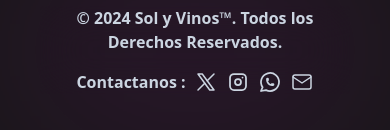
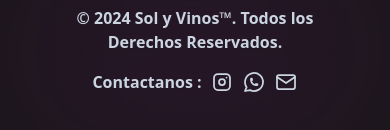
Before and after one commit to JeroDominik/SolYVinos-SA, a Next.js app: page / in a window 390 px wide. Shown: the part 10403-10533 px from the top of the page. Built offline with nearby package versions, Linux system fonts and the light colour scheme.

Commit message:
More Icons added and changed in the Folder

```diff
--- a/src/components/Icons/Icons.tsx
+++ b/src/components/Icons/Icons.tsx
@@ -1,5 +1,6 @@
 export const IconUSA = () => (
-    <svg className="size-5 lg:size-6 rounded-full me-3" aria-hidden="true" viewBox="0 0 3900 3900">
+    <svg className="size-5 lg:size-6 rounded-full me-3"
+        viewBox="0 0 3900 3900">
         <path fill="#b22234" d="M0 0h7410v3900H0z"/>
         <path d="M0 450h7410m0 600H0m0 600h7410m0 600H0m0 600h7410m0 600H0" stroke="#fff" strokeWidth="300"/>
         <path fill="#3c3b6e" d="M0 0h2964v2100H0z"/>
@@ -12,13 +13,58 @@
     </svg>
 )
 
-export const IconDelete = () => (
-    <svg className="size-7 text-gray-500"
+export const IconWsp = () => (
+    <svg className="size-6"
         viewBox="0 0 24 24"
-        strokeWidth="2"
+        fill="none"
         stroke="currentColor"
-        fill="none">
-        <path stroke="none" d="M0 0h24v24H0z" fill="none"/><path d="M18 6l-12 12" /><path d="M6 6l12 12" />
+        strokeWidth="1.75"
+        strokeLinecap="round"
+        strokeLinejoin="round">
+        <path stroke="none" d="M0 0h24v24H0z" fill="none"/>
+        <path d="M3 21l1.65 -3.8a9 9 0 1 1 3.4 2.9l-5.05 .9" />
+        <path d="M9 10a.5 .5 0 0 0 1 0v-1a.5 .5 0 0 0 -1 0v1a5 5 0 0 0 5 5h1a.5 .5 0 0 0 0 -1h-1a.5 .5 0 0 0 0 1" />
+    </svg>
+)
+
+export const IconMail = () => (
+    <svg className="size-6"
+    viewBox="0 0 24 24"
+    fill="none"
+    stroke="currentColor"
+    strokeWidth="1.75"
+    strokeLinecap="round"
+    strokeLinejoin="round">
+        <path stroke="none" d="M0 0h24v24H0z" fill="none"/><path d="M3 7a2 2 0 0 1 2 -2h14a2 2 0 0 1 2 2v10a2 2 0 0 1 -2 2h-14a2 2 0 0 1 -2 -2v-10z" /><path d="M3 7l9 6l9 -6" />
+    </svg>
+)
+
+export const IconIg = () => (
+    <svg className="size-6 stroke-slate-300 hover:stroke-slate-100"
+    viewBox="0 0 24 24"
+    fill="none"
+    stroke="currentColor"
+    strokeWidth="1.75"
+    strokeLinecap="round"
+    strokeLinejoin="round">
+        <path stroke="none" d="M0 0h24v24H0z" fill="none"/>
+        <path d="M4 4m0 4a4 4 0 0 1 4 -4h8a4 4 0 0 1 4 4v8a4 4 0 0 1 -4 4h-8a4 4 0 0 1 -4 -4z" />
+        <path d="M12 12m-3 0a3 3 0 1 0 6 0a3 3 0 1 0 -6 0" />
+        <path d="M16.5 7.5l0 .01" />
+    </svg>
+)
+
+export const IconViewMore = () => (
+    <svg className="rtl:rotate-180 w-3.5 h-3.5 ms-2" fill="none" viewBox="0 0 14 10">
+        <path stroke="currentColor" strokeLinecap="round" strokeLinejoin="round" strokeWidth="2" d="M1 5h12m0 0L9 1m4 4L9 9"/>
+    </svg>
+)
+
+export const IconX = () => (
+    <svg className="size-3"
+        fill="none"
+        viewBox="0 0 14 14">
+        <path stroke="currentColor" strokeLinecap="round" strokeLinejoin="round" strokeWidth="2" d="m1 1 6 6m0 0 6 6M7 7l6-6M7 7l-6 6"/>
     </svg>
 )
 
--- a/src/components/cardTour.tsx
+++ b/src/components/cardTour.tsx
@@ -2,8 +2,7 @@
 
 import { useState } from 'react'
 import Image from 'next/image'
-
-// import CardTourContent from './contentCardTour'
+import { IconViewMore, IconX } from './Icons/Icons'
 
 interface Tours {
   title: string
@@ -27,8 +26,6 @@
     }
   }
 
-  //   const toursProps = { title, image, introduction }
-
   return (
     <>
       <div className="relative h-auto w-auto overflow-hidden rounded-xl p-[1px] backdrop-blur-3xl">
@@ -49,9 +46,7 @@
             </p>
             <button onClick={showModal} className="inline-flex items-center px-3 py-2 text-center text-base xl:text-lg text-stone-900 rounded-lg bg-gray-300 transition hover:scale-105 hover:text-stone-700">
               Vea Más
-              <svg className="rtl:rotate-180 w-3.5 h-3.5 ms-2" aria-hidden="true" fill="none" viewBox="0 0 14 10">
-                <path stroke="currentColor" strokeLinecap="round" strokeLinejoin="round" strokeWidth="2" d="M1 5h12m0 0L9 1m4 4L9 9" />
-              </svg>
+              <IconViewMore/>
             </button>
           </div>
         </div>
@@ -66,8 +61,7 @@
                   {title}
                 </h3>
                 <button type="button" className="text-gray-400 bg-transparent hover:bg-gray-600 rounded-lg text-sm w-8 h-8 flex justify-center items-center dark:hover:text-white" onClick={hideModal}>
-                  <svg className="size-3" aria-hidden="true" xmlns="http://www.w3.org/2000/svg" fill="none" viewBox="0 0 14 14"><path stroke="currentColor" strokeLinecap="round" strokeLinejoin="round" strokeWidth="2" d="m1 1 6 6m0 0 6 6M7 7l6-6M7 7l-6 6"/>
-                  </svg>
+                  <IconX/>
                 </button>
               </div>
               <Image src={image}
--- a/src/components/contentCardTour.tsx
+++ /dev/null
@@ -1,42 +0,0 @@
-import Image from 'next/image'
-
-interface Tours {
-  title: string
-  image: string
-  introduction: string
-}
-
-interface CardTourContentProps {
-  onButtonClick: () => void
-  toursProps: Tours
-}
-
-export default function CardTourContent ({ onButtonClick, toursProps }: CardTourContentProps) {
-  return (
-    <div className="relative h-auto w-auto overflow-hidden rounded-xl p-[1px] backdrop-blur-3xl">
-      <span className="absolute inset-[-1000%] animate-[spin_2s_linear_infinite] bg-[conic-gradient(from_90deg_at_50%_50%,#7F44C9_0%,#E2CBFF_50%,#7F44C9_100%)]" />
-      <div className="flex flex-col h-full w-full items-center justify-center rounded-xl text-sm xl:text-base font-semibold backdrop-blur bg-stone-900">
-        <Image src={toursProps.image}
-          alt={toursProps.title}
-          width={350}
-          height={300}
-          className="rounded-t-xl w-full h-auto sm:h-72 md:h-64 lg:h-60"
-        />
-        <div className="p-5 w-full">
-          <h3 className="mb-2 text-xl xl:text-2xl font-bold tracking-tight text-gray-300">
-            {toursProps.title}
-          </h3>
-          <p className="mb-3 text-gray-300 line-clamp-5 text-pretty">
-            {toursProps.introduction}
-          </p>
-          <button onClick={onButtonClick} className="inline-flex items-center px-3 py-2 text-center text-base xl:text-lg text-stone-900 rounded-lg bg-gray-300 transition hover:scale-105 hover:text-stone-700">
-            Vea Más
-            <svg className="rtl:rotate-180 w-3.5 h-3.5 ms-2" aria-hidden="true" fill="none" viewBox="0 0 14 10">
-              <path stroke="currentColor" strokeLinecap="round" strokeLinejoin="round" strokeWidth="2" d="M1 5h12m0 0L9 1m4 4L9 9" />
-            </svg>
-          </button>
-        </div>
-      </div>
-    </div>
-  )
-}
--- a/src/components/footer.tsx
+++ b/src/components/footer.tsx
@@ -1,3 +1,5 @@
+import { IconIg, IconMail, IconWsp } from './Icons/Icons'
+
 export default function Footer () {
   return (
     <footer className="relative h-full w-full bg-neutral-900 py-14 sm:py-16 lg:py-20 border-t-2 border-t-fuchsia-950/60">
@@ -10,18 +12,14 @@
             </span>
             <ul className="flex mt-4 justify-center lg:mt-0 gap-x-2 sm:gap-x-4 items-center">
                 <h3 className="text-base sm:text-lg lg:text-xl font-semibold text-slate-300 transition hover:text-slate-100">Contactanos : </h3>
-                <a href="#">
-                    <svg className="size-6 stroke-slate-300 hover:stroke-slate-100" viewBox="0 0 24 24" fill="none" stroke="currentColor" strokeWidth="1.5" strokeLinecap="round" strokeLinejoin="round"><path stroke="none" d="M0 0h24v24H0z" fill="none"/><path d="M4 4l11.733 16h4.267l-11.733 -16z" /><path d="M4 20l6.768 -6.768m2.46 -2.46l6.772 -6.772" />
-                    </svg>
+                <a href="#" className="size-6 text-slate-300 hover:text-slate-100">
+                    <IconIg/>
                 </a>
-                <a href="#">
-                    <svg className="size-6 stroke-slate-300 hover:stroke-slate-100" viewBox="0 0 24 24" fill="none" stroke="currentColor" strokeWidth="1.75" strokeLinecap="round" strokeLinejoin="round"><path stroke="none" d="M0 0h24v24H0z" fill="none"/><path d="M4 4m0 4a4 4 0 0 1 4 -4h8a4 4 0 0 1 4 4v8a4 4 0 0 1 -4 4h-8a4 4 0 0 1 -4 -4z" /><path d="M12 12m-3 0a3 3 0 1 0 6 0a3 3 0 1 0 -6 0" /><path d="M16.5 7.5l0 .01" /></svg>
+                <a href="#" className="size-6 text-slate-300 hover:text-slate-100">
+                    <IconWsp/>
                 </a>
-                <a href="#">
-                    <svg className="size-6 stroke-slate-300 hover:stroke-slate-100" viewBox="0 0 24 24" fill="none" stroke="currentColor" strokeWidth="1.75" strokeLinecap="round" strokeLinejoin="round"><path stroke="none" d="M0 0h24v24H0z" fill="none"/><path d="M3 21l1.65 -3.8a9 9 0 1 1 3.4 2.9l-5.05 .9" /><path d="M9 10a.5 .5 0 0 0 1 0v-1a.5 .5 0 0 0 -1 0v1a5 5 0 0 0 5 5h1a.5 .5 0 0 0 0 -1h-1a.5 .5 0 0 0 0 1" /></svg>
-                </a>
-                <a href="#">
-                    <svg className="size-6 stroke-slate-300 hover:stroke-slate-100" viewBox="0 0 24 24" fill="none" stroke="currentColor" strokeWidth="1.5" strokeLinecap="round" strokeLinejoin="round"><path stroke="none" d="M0 0h24v24H0z" fill="none"/><path d="M3 7a2 2 0 0 1 2 -2h14a2 2 0 0 1 2 2v10a2 2 0 0 1 -2 2h-14a2 2 0 0 1 -2 -2v-10z" /><path d="M3 7l9 6l9 -6" /></svg>
+                <a href="#" className="size-6 text-slate-300 hover:text-slate-100">
+                    <IconMail/>
                 </a>
             </ul>
         </div>
--- a/src/components/header.tsx
+++ b/src/components/header.tsx
@@ -1,3 +1,4 @@
+import { IconMail, IconWsp } from './Icons/Icons'
 import Navbar from './navbar'
 import VideoTunel from './videoTunel'
 
@@ -13,18 +14,15 @@
             </h1>
             <div className="flex justify-center items-center mt-10 text-lg font-semibold text-slate-200 gap-4">
                 <a className="flex justify-center items-center rounded-full border border-white/40 gap-x-2 py-1 px-2 md:py-2 md:px-4 bg-white/5 sm:hover:scale-110 hover:scale-105 hover:bg-white/20 transition" href="#">
-                    <svg className="size-6" viewBox="0 0 24 24" fill="none" stroke="currentColor" strokeWidth="1.75" strokeLinecap="round" strokeLinejoin="round"><path stroke="none" d="M0 0h24v24H0z" fill="none"/><path d="M3 21l1.65 -3.8a9 9 0 1 1 3.4 2.9l-5.05 .9" /><path d="M9 10a.5 .5 0 0 0 1 0v-1a.5 .5 0 0 0 -1 0v1a5 5 0 0 0 5 5h1a.5 .5 0 0 0 0 -1h-1a.5 .5 0 0 0 0 1" />
-                    </svg>
+                    <IconWsp/>
                     WhatsApp
                 </a>
                 <a className="flex justify-center items-center rounded-full border border-white/40 gap-x-2 py-1 px-2 md:py-2 md:px-4 bg-white/5 sm:hover:scale-110 hover:scale-105 hover:bg-white/20 transition" href="#">
-                    <svg className="size-6" viewBox="0 0 24 24" fill="none" stroke="currentColor" strokeWidth="1.75" strokeLinecap="round" strokeLinejoin="round"><path stroke="none" d="M0 0h24v24H0z" fill="none"/><path d="M3 7a2 2 0 0 1 2 -2h14a2 2 0 0 1 2 2v10a2 2 0 0 1 -2 2h-14a2 2 0 0 1 -2 -2v-10z" /><path d="M3 7l9 6l9 -6" />
-                    </svg>
+                    <IconMail/>
                     Correo
                 </a>
             </div>
         </section>
-
     </header>
   )
 }
```
